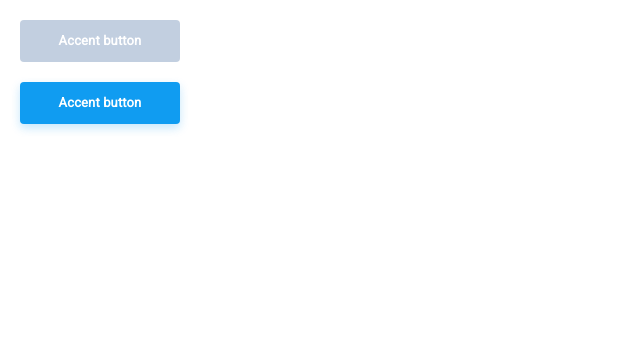
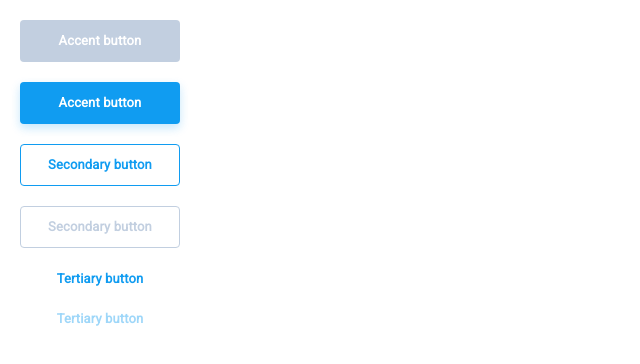
Before and after one commit to RosemeireRibeiroCaetano/components, an Angular app: page / in a window 1280 px wide. Shown: the top 364 px of the page, without its empty margins (0-640 px from the left). Built offline with nearby package versions, Linux system fonts and the light colour scheme.

Commit message:
Meus components

```diff
--- a/src/app/app.component.html
+++ b/src/app/app.component.html
@@ -1,4 +1,9 @@
 <div class="container">
-  <app-meuprimeirobotao class="espaco" [disabled]="true" text="Accent button" (acao)="botao4()"></app-meuprimeirobotao>
- <app-meuprimeirobotao [disabled]="false" text="Accent button" (acao)="botao4()"></app-meuprimeirobotao>
+    <app-meuprimeirobotao class="espaco" [disabled]="true" text="Accent button" (acao)="botao4()"></app-meuprimeirobotao>
+    <app-meuprimeirobotao class="espaco" [disabled]="false" text="Accent button" (acao)="botao4()"></app-meuprimeirobotao>
+    <app-meusegundobotao class="espaco" [disabled]="false" texto="Secondary button" (acao2)="botao5()"></app-meusegundobotao>
+    <app-meusegundobotao  class="espaco" [disabled]="true" texto="Secondary button" (acao2)="botao5()"></app-meusegundobotao>
+    <app-meuterceirobotao class="espaco" [disabled]="false" texto1="Tertiary button" (acao3)="botao()"></app-meuterceirobotao>
+    <app-meuterceirobotao [disabled]="true" texto1="Tertiary button" (acao3)="botao()"></app-meuterceirobotao>
+
 </div>
--- a/src/app/app.component.ts
+++ b/src/app/app.component.ts
@@ -12,4 +12,16 @@ export class AppComponent {
   botao4() {
     console.log('acao2')
   }
+  botao5(){
+    console.log('acao5')
   }
+  botao6() {
+    console.log('acao6')
+  }
+  botao1() {
+    console.log('acao8')
+  }
+  botao() {
+    console.log('acao8')
+  }
+}
--- a/src/app/app.module.ts
+++ b/src/app/app.module.ts
@@ -3,11 +3,15 @@ import { BrowserModule } from '@angular/platform-browser';
 
 import { AppComponent } from './app.component';
 import { MeuprimeirobotaoComponent } from './meuprimeirobotao/meuprimeirobotao.component';
+import { MeusegundobotaoComponent } from './meusegundobotao/meusegundobotao.component';
+import { MeuterceirobotaoComponent } from './meuterceirobotao/meuterceirobotao.component';
 
 @NgModule({
   declarations: [
     AppComponent,
     MeuprimeirobotaoComponent,
+    MeusegundobotaoComponent,
+    MeuterceirobotaoComponent,
   ],
   imports: [
     BrowserModule,
--- a/src/app/meuprimeirobotao/meuprimeirobotao.component.css
+++ b/src/app/meuprimeirobotao/meuprimeirobotao.component.css
@@ -21,6 +21,7 @@
   box-shadow: none;
   background: #C2CFE0;
   border-radius: 4px;
+  color: #C2CFE0;
 }
 .btn-text {
   font-size: 13px;
--- /dev/null
+++ b/src/app/meusegundobotao/meusegundobotao.component.css
@@ -0,0 +1,38 @@
+.btn {
+  height: 42px;
+  width: 160px;
+  border: none;
+  border: 1px solid #109CF1;
+  border-radius: 4px;
+  background: #FFFFFF;
+  cursor: pointer;
+}
+.btn-text {
+  color: #109CF1;
+  font-weight: 600;
+  font-size: 13px;
+  line-height: 20px;
+  letter-spacing: 0.01em;
+}
+
+.btn:hover {
+  border: 1px solid #34AFF9;
+  border-radius: 4px;
+}
+.btn:hover .btn-text {
+  color: #34AFF9;
+}
+.btn:active {
+  border: 1px solid #098EDF;
+  border-radius: 4px;
+}
+.btn:active .btn-text {
+  color: #098EDF;
+}
+.btn:disabled{
+  border: 1px solid #C2CFE0;
+  border-radius: 4px;
+}
+.btn:disabled .btn-text {
+  color: #C2CFE0;
+}
--- /dev/null
+++ b/src/app/meusegundobotao/meusegundobotao.component.html
@@ -0,0 +1,3 @@
+<button class="btn" [disabled]="disabled" (click)="clickDoBotao()">
+  <p class="btn-text">{{texto}}</p>
+</button>
--- /dev/null
+++ b/src/app/meusegundobotao/meusegundobotao.component.ts
@@ -0,0 +1,17 @@
+import { Component, EventEmitter, Input, Output } from '@angular/core';
+
+@Component({
+  selector: 'app-meusegundobotao',
+  templateUrl: './meusegundobotao.component.html',
+  styleUrls: ['./meusegundobotao.component.css']
+})
+export class MeusegundobotaoComponent {
+  @Input() texto = "";
+  @Input() disabled = false;
+  @Output() acao2 = new EventEmitter<any>();
+
+  clickDoBotao() {
+    this.acao2.emit()
+  }
+
+}
--- /dev/null
+++ b/src/app/meuterceirobotao/meuterceirobotao.component.css
@@ -0,0 +1,31 @@
+.btn {
+  height: 20px;
+  width: 160px;
+  background: #FFFFFF;
+  cursor: pointer;
+  border: none;
+  color:  #109CF1;;
+}
+
+.btn:hover {
+  color: #34AFF9;
+}
+
+.btn:active {
+ color:  #098EDF;
+}
+
+.btn:disabled {
+  color: #109CF1;
+  opacity: 0.4;
+}
+
+.btn-text {
+  font-size: 13px;
+  font-weight: 600;
+  font-style: normal;
+  line-height: 20px;
+  text-align: center;
+  letter-spacing: 0.01em;
+
+}
--- /dev/null
+++ b/src/app/meuterceirobotao/meuterceirobotao.component.html
@@ -0,0 +1,3 @@
+<button class="btn" [disabled]="disabled" (click)="clickDoBotao1">
+  <p class="btn-text">{{texto1}}</p>
+</button>
--- /dev/null
+++ b/src/app/meuterceirobotao/meuterceirobotao.component.ts
@@ -0,0 +1,16 @@
+import { Component, EventEmitter, Input, Output} from '@angular/core';
+
+@Component({
+  selector: 'app-meuterceirobotao',
+  templateUrl: './meuterceirobotao.component.html',
+  styleUrls: ['./meuterceirobotao.component.css']
+})
+export class MeuterceirobotaoComponent  {
+  @Input() texto1 = "";
+  @Input() disabled = false;
+  @Output() acao3 = new EventEmitter<any>();
+
+  clickDoBotao1() {
+    this.acao3.emit()
+  }
+}
```
Also changed, not shown: 2 other files (tests, documents, lock files or other folders). Lines whose indentation alone changed are shown as unchanged.
